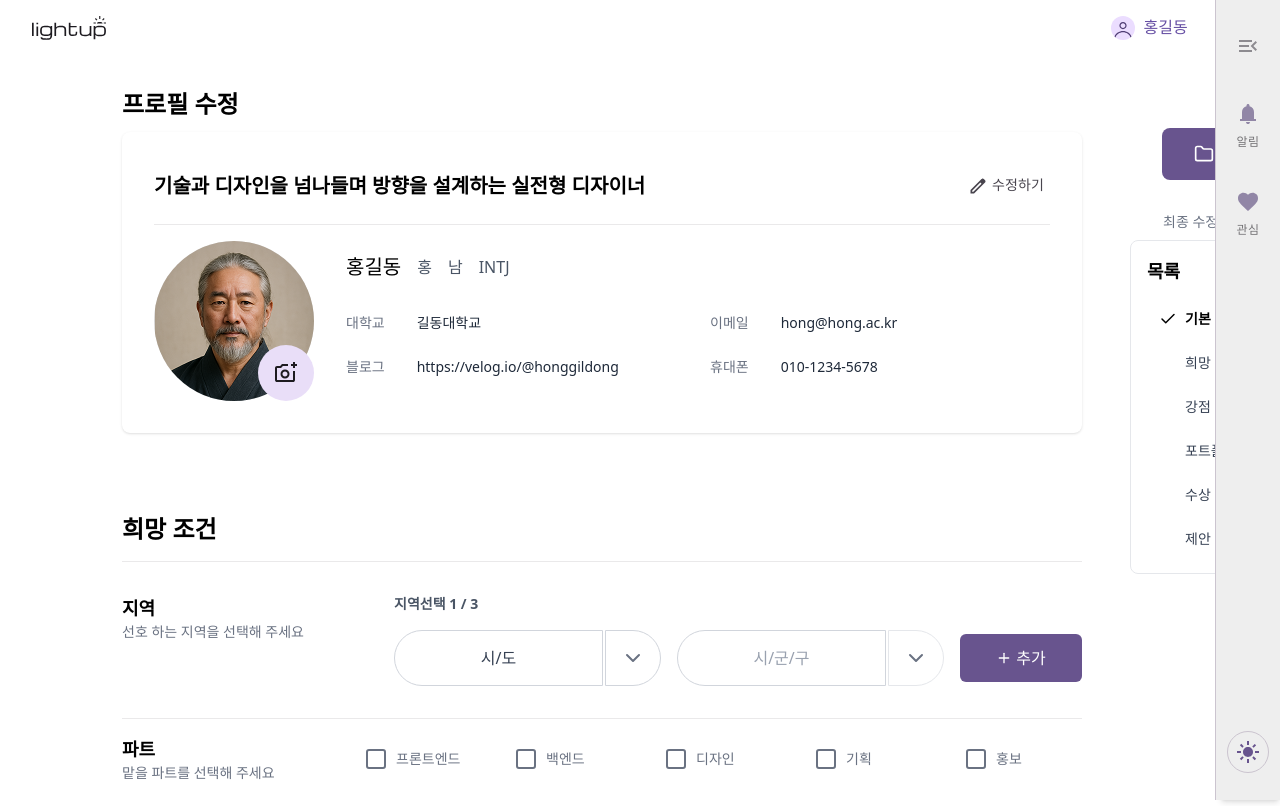
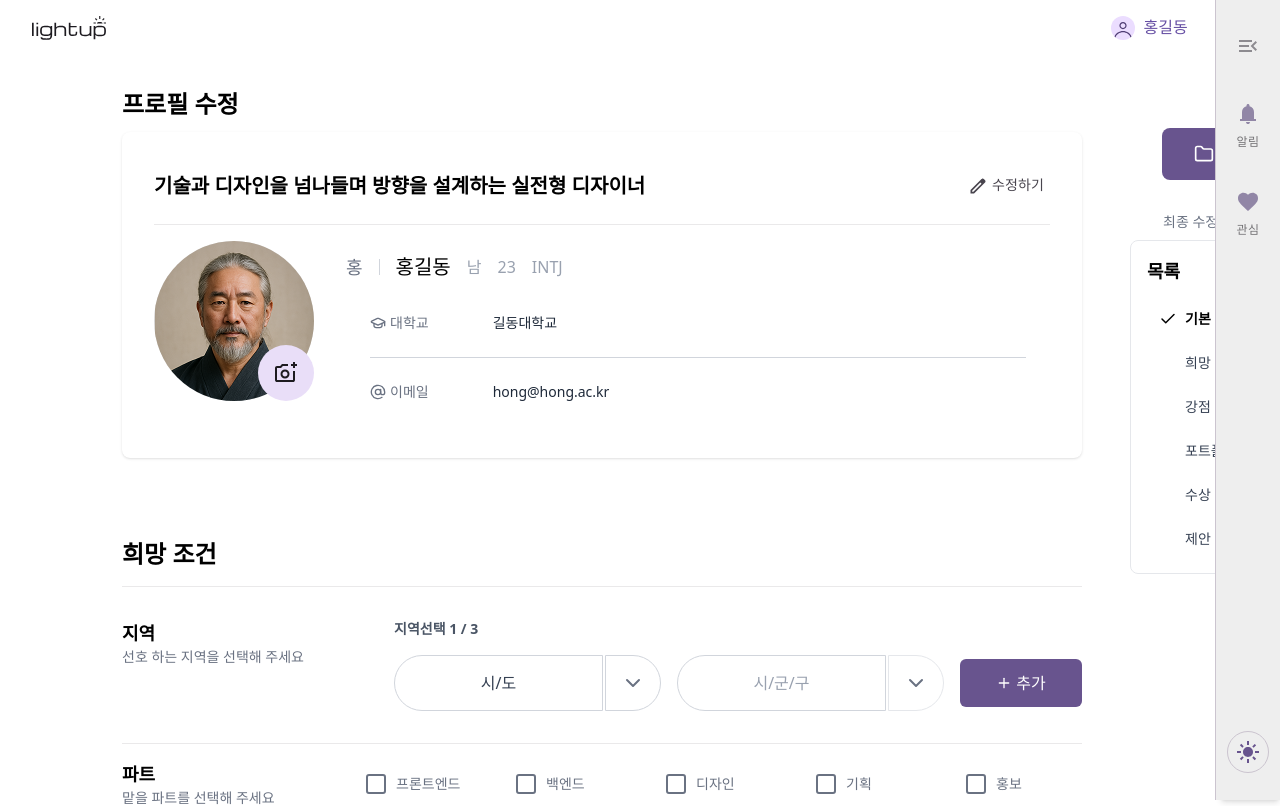
Before and after one commit to 1ronPark/Front-end, a React (Vite) app: page /myprofile/edit in a window 1280 px wide. Shown: the top 806 px of the page. Built offline with nearby package versions, Linux system fonts and the light colour scheme; a web font is replaced by a local one.

Commit message:
fix: 기본정보, 희망조건 수정

```diff
--- a/src/components/mypage/MyProfileEdit.tsx
+++ b/src/components/mypage/MyProfileEdit.tsx
@@ -1,6 +1,5 @@
 import { MapPin, Briefcase, Wrench, FilePenLine } from "lucide-react";
 import { useNavigate } from "react-router-dom";
-import Reception from "../mypage/edit/Reception";
 
 const MyProfileEdit = () => {
   const navigate = useNavigate();
@@ -10,14 +9,10 @@ const MyProfileEdit = () => {
       <div className="w-[960px] mb-4">
         <h1 className="text-2xl font-semibold">프로필 관리</h1>
         <p className="text-gray-500">
-          지원 후 수정한 프로필 내용(회원정보 제외)은 지원한 프로필에 반영 되지
-          않아요!
+          프로필을 완성하여 샤로운 제안을 받아보세요!
         </p>
       </div>
       <hr className="w-[960px] mb-16 border-t border-[#CBC4CF]" />
-
-      <Reception />
-
       <div className="w-[960px]">
         <div className="mb-2 flex items-center justify-between">
           <div>
@@ -35,7 +30,7 @@ const MyProfileEdit = () => {
           </button>
         </div>
 
-        <div className="rounded-lg bg-white p-8 shadow">
+        <div className="rounded-lg bg-white p-8 border mt-5 border-gray-200 shadow-sm">
           <h3 className="mb-5 text-2xl font-semibold">
             기술과 디자인을 넘나들며 방향을 설계하는 실전형 디자이너
           </h3>
--- a/src/components/mypage/edit/Desired.tsx
+++ b/src/components/mypage/edit/Desired.tsx
@@ -62,7 +62,12 @@ const Desired = () => {
         </div>
         <div className="space-y-4 min-w-[550px]">
           <p className="text-sm font-semibold text-gray-600">지역선택 {locations.length} / 3</p>
-          {locations.map((location, index) => (
+          {locations
+            .slice()
+            .reverse()
+            .map((location, reversedIndex) => {
+              const index = locations.length - 1 - reversedIndex;
+              return (
                 <div key={index} className="flex items-center gap-4">
                   <div className="relative w-[280px]">
                     <SplitButton
@@ -114,7 +119,8 @@ const Desired = () => {
                     )
                   )}
                 </div>
-          ))}
+              );
+            })}
         </div>
       </div>
 
--- a/src/components/mypage/edit/Header.tsx
+++ b/src/components/mypage/edit/Header.tsx
@@ -5,7 +5,7 @@ import MyInfoEditModal from "../modal/MyInfoEditModal";
 import AddPhotoModal from "../modal/AddPhotoModal";
 import sample from "../../../assets/icons/mypage/sample_profile.png";
 import addPhotoIcon from "../../../assets/icons/mypage/ic_camera.svg";
-
+import { AtSign, GraduationCap } from "lucide-react";
 
 
 const Header = (myProps: MyInfoProps) => {
@@ -50,30 +50,32 @@ const [addPhotoModal, setIsAddPhotoModal] = useState<boolean>(false);
           </div>
           <div className="flex-1 mt-3 space-y-8">
             <div className="flex items-center gap-4 ">
+              <span className="text-gray-500 text-lg">{myProps.nickname}</span>
+
+              {/* 세로 바 추가 */}
+              <div className="h-4 border-l border-gray-300" />
+
               <span className="text-xl">{myProps.name}</span>
-              <span className="text-gray-600">{myProps.nickname}</span>
-              <span className="text-gray-600">{myProps.sex}</span>
-              <span className="text-gray-600">{myProps.mbti}</span>
+              <span className="text-gray-400">{myProps.sex}</span>
+              <span className="text-gray-400">{myProps.age}</span>
+              <span className="text-gray-400">{myProps.mbti}</span>
             </div>
             <div className="space-y-6 text-sm text-gray-800">
-              <div className="flex gap-6">
+              <div className="m-6 flex flex-col gap-6">
                 <div className="flex gap-8 flex-[2]">
-                  <p className="text-gray-500 shrink-0">대학교</p>
-                  <p>{myProps.univ}</p>
+                  <p className="text-gray-500 shrink-0 flex items-center gap-1">
+                    <GraduationCap className="w-4 h-4 text-gray-500" />
+                    대학교
+                  </p>
+                  <p className = "ml-8">{myProps.univ}</p>
                 </div>
+                <hr className="border-t border-gray-300" />
                 <div className="flex gap-8 flex-[2]">
-                  <p className="text-gray-500 shrink-0">이메일</p>
-                  <p>{myProps.email}</p>
-                </div>
-              </div>
-              <div className="flex gap-6">
-                <div className="flex gap-8 flex-[2]">
-                  <p className="text-gray-500 shrink-0">블로그</p>
-                  <p>{myProps.blog}</p>
-                </div>
-                <div className="flex gap-8 flex-[2]">
-                  <p className="text-gray-500 shrink-0">휴대폰</p>
-                  <p>{myProps.phone}</p>
+                  <p className="text-gray-500 shrink-0 flex items-center gap-1">
+                    <AtSign className="w-4 h-4 text-gray-500" />
+                    이메일
+                  </p>
+                  <p className = "ml-8">{myProps.email}</p>
                 </div>
               </div>
             </div>
```
Lines whose indentation alone changed are shown as unchanged.
